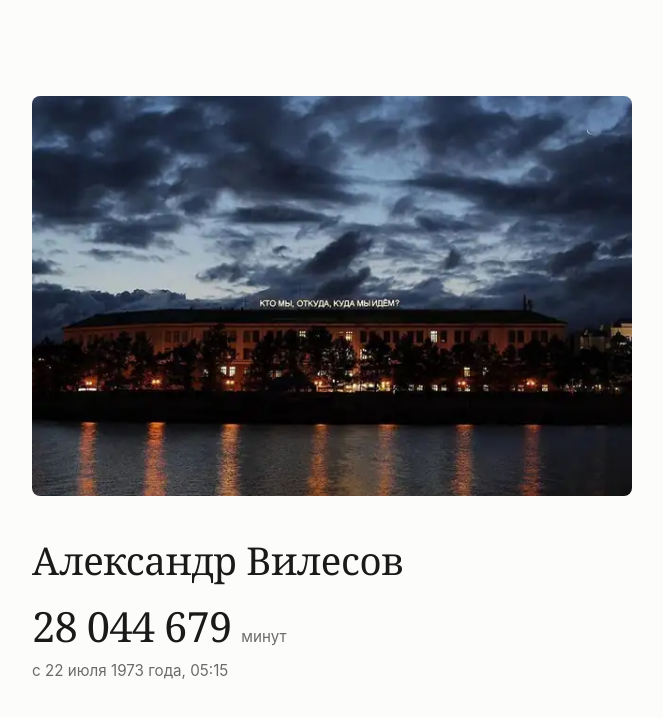
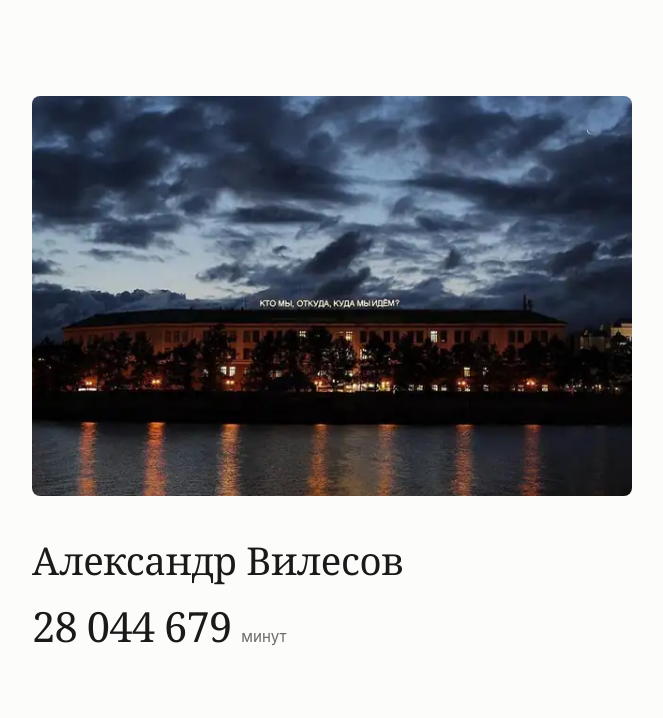
Before and after one commit to aivilesov1973/vilesov.ru, an Astro site: page / in a window 1280 px wide. Shown: the whole page, without its empty margins (308-971 px from the left). Built offline with nearby package versions, Linux system fonts and the light colour scheme; Astro itself is replaced by a stand-in of ours.

Commit message:
сайт: убрать подпись под счётчиком

```diff
--- a/src/pages/index.astro
+++ b/src/pages/index.astro
@@ -22,7 +22,6 @@ const nf = new Intl.NumberFormat('ru-RU');
     <p class="counter">
       <span id="minutes">{nf.format(minutesNow)}</span><span class="unit">минут</span>
     </p>
-    <p class="since">с 22 июля 1973 года, 05:15</p>
   </header>
 
   <script>
```
